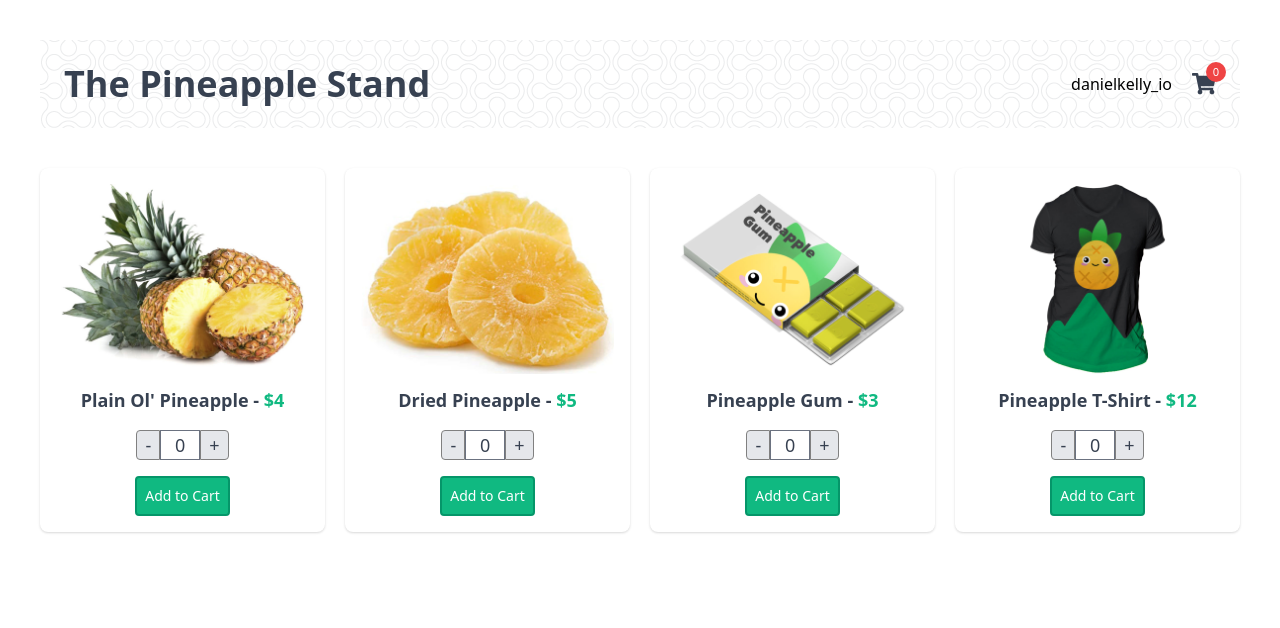
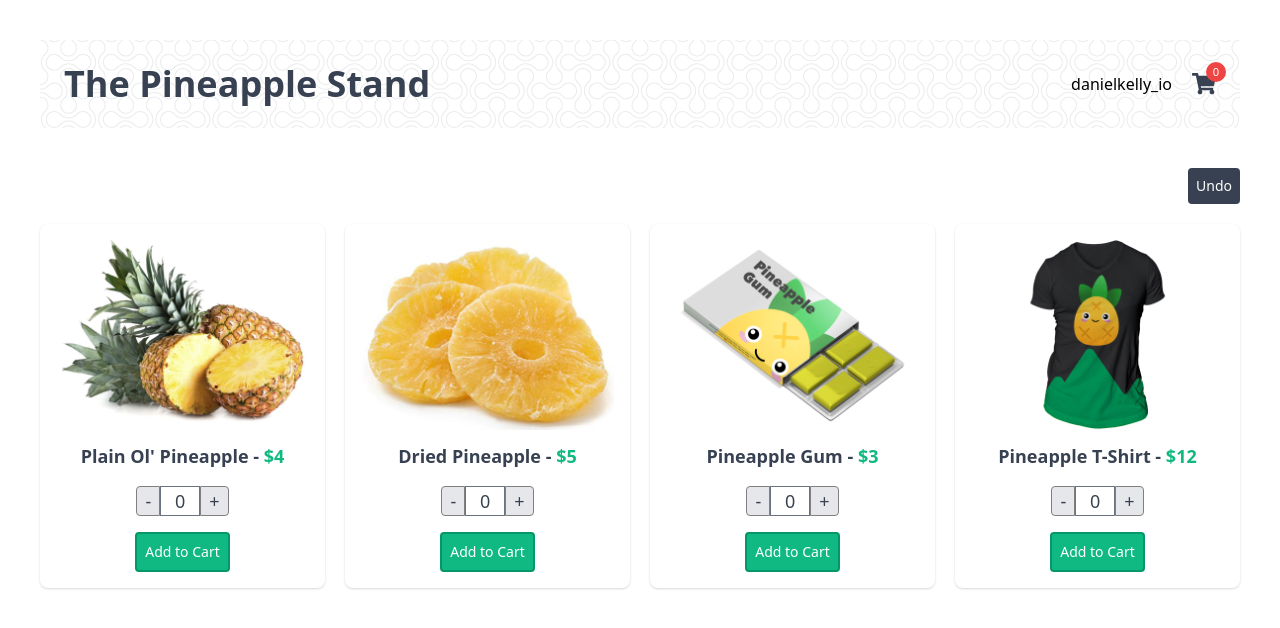
Before and after one commit to vueschool/pinia-the-enjoyable-vue-store, a Vue app: page / in a window 1280 px wide. Shown: the top 628 px of the page. Built offline with nearby package versions, Linux system fonts and the light colour scheme.

Commit message:
17 subscribe to the state

```diff
--- a/src/App.vue
+++ b/src/App.vue
@@ -3,8 +3,25 @@
 import ProductCard from "@/components/ProductCard.vue";
 import { useProductStore } from "@/stores/ProductStore";
 import { useCartStore } from "@/stores/CartStore";
+import { ref, reactive } from "vue";
+import AppButton from "@/components/AppButton.vue";
 const productStore = useProductStore();
 const cartStore = useCartStore();
+const history = reactive([]);
+const doingHistory = ref(false);
+history.push(JSON.stringify(cartStore.$state));
+const undo = () => {
+  if (history.length === 1) return;
+  doingHistory.value = true;
+  history.pop();
+  cartStore.$state = JSON.parse(history.at(-1));
+  doingHistory.value = false;
+};
+cartStore.$subscribe((mutation, state) => {
+  if (!doingHistory.value) {
+    history.push(JSON.stringify(state));
+  }
+});
 cartStore.$onAction(({ name, store, args, after, onError }) => {
   if (name === "addItems") {
     after(() => {
@@ -21,6 +38,9 @@
 <template>
   <div class="container">
     <TheHeader />
+    <div class="mb-5 flex justify-end">
+      <AppButton @click="undo">Undo</AppButton>
+    </div>
     <ul class="sm:flex flex-wrap lg:flex-nowrap gap-5">
       <ProductCard
         v-for="product in productStore.products"
```
